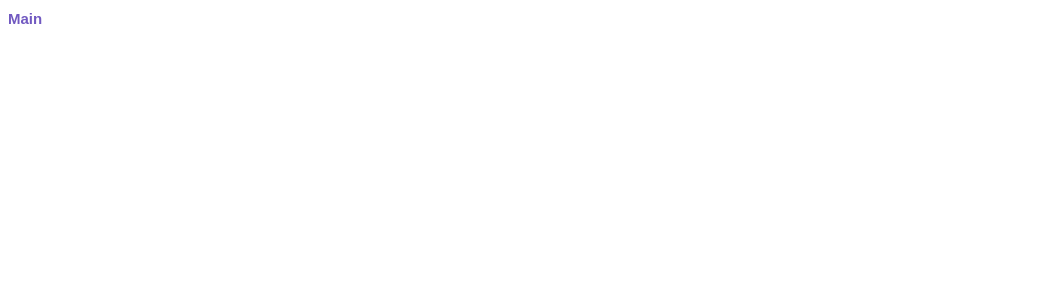
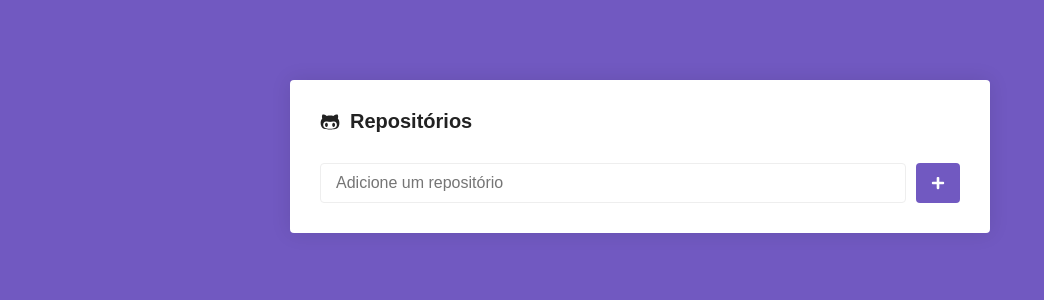
Before and after one commit to MelquiasRibeiro/git-interface, a React (Create React App) app: page / in a window 1280 px wide. Shown: the top 300 px of the page, without its empty margins (0-1044 px from the left). Built offline with nearby package versions, Linux system fonts and the light colour scheme.

Commit message:
feat: home page and styles

```diff
--- a/package.json
+++ b/package.json
@@ -8,6 +8,7 @@
     "@testing-library/user-event": "^7.1.2",
     "react": "^16.13.1",
     "react-dom": "^16.13.1",
+    "react-icons": "^3.10.0",
     "react-router-dom": "^5.1.2",
     "react-scripts": "3.4.1",
     "styled-components": "^5.1.0"
--- a/src/App.js
+++ b/src/App.js
@@ -1,11 +1,13 @@
 import React from 'react';
 import Routes from './routes';
+import GlobalStyle from './styles/global';
 
 function App() {
   return (
-    <div className="App">
+    <>
+      <GlobalStyle />
       <Routes />
-    </div>
+    </>
   );
 }
 
--- a/src/pages/Main/index.js
+++ b/src/pages/Main/index.js
@@ -1,8 +1,23 @@
+/* eslint-disable react/prefer-stateless-function */
 import React, { Component } from 'react';
-import { Title } from './styles';
+import { FaGithubAlt, FaPlus } from 'react-icons/fa';
+import { Container, Form, SubmitButton } from './styles';
 
 export default class Main extends Component {
   render() {
-    return <Title> Main</Title>;
+    return (
+      <Container>
+        <h1>
+          <FaGithubAlt /> Repositórios
+        </h1>
+        <Form onsubmit={() => {}}>
+          <input type="text" placeholder="Adicione um repositório" />
+
+          <SubmitButton disable>
+            <FaPlus color="#fff" size={14} />
+          </SubmitButton>
+        </Form>
+      </Container>
+    );
   }
 }
--- a/src/pages/Main/styles.js
+++ b/src/pages/Main/styles.js
@@ -1,7 +1,45 @@
 import styled from 'styled-components';
 
-export const Title = styled.h1`
-  font-size: 15px;
-  color: #7159c1;
-  font-family: Arial, Helvetica, sans-serif;
+export const Container = styled.div`
+  max-width: 700px;
+  background: #fff;
+  border-radius: 4px;
+  box-shadow: 0 0 20px rgba(8, 8, 0, 0.1);
+  padding: 30px;
+  margin: 80px auto;
+
+  h1 {
+    font-size: 20px;
+    display: flex;
+    align-items: center;
+    flex-direction: row;
+  }
+  svg {
+    margin-right: 10px;
+  }
 `;
+export const Form = styled.form`
+  display: flex;
+  flex-direction: row;
+  margin-top: 30px;
+  input {
+    flex: 1;
+    border: 1px solid #eee;
+    padding: 10px 15px;
+    border-radius: 4px;
+    font-size: 16px;
+  }
+`;
+
+export const SubmitButton = styled.button.attrs({
+  type: 'submti',
+})`
+  background: #7159c1;
+  border: 0;
+  padding: 0 5px 0 15px;
+  margin-left: 10px;
+  border-radius: 4px;
+  display: flex;
+  align-items: center;
+  justify-content: center;
+`;
--- /dev/null
+++ b/src/styles/global.js
@@ -0,0 +1,29 @@
+import { createGlobalStyle } from 'styled-components';
+
+export default createGlobalStyle`
+  *{
+    margin:0;
+    padding:0;
+    outline:0;
+    box-sizing: border-box;
+  }
+  html, body, #root{
+    min-height:100%;
+  }
+
+  body {
+    background:#7159c1;
+    -webkit-font-smoothing: antialised !important;
+  }
+
+  body, input, button {
+    color: #222;
+    font-Size: 14px;
+    font-family: Arial, Helvetica, sans-serif;
+
+
+  }
+  button {
+    cursor: pointer;
+  }
+`;
```
Also changed, not shown: 1 other file (tests, documents, lock files or other folders).
